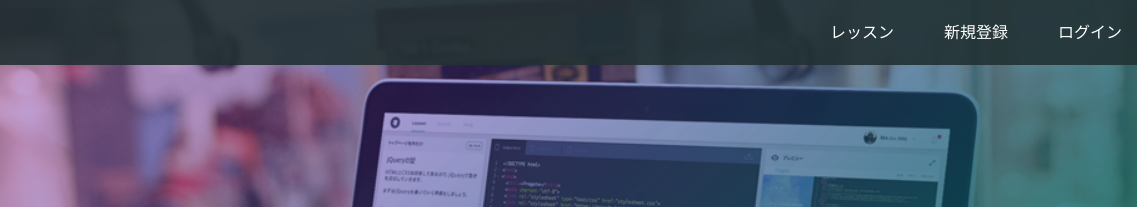
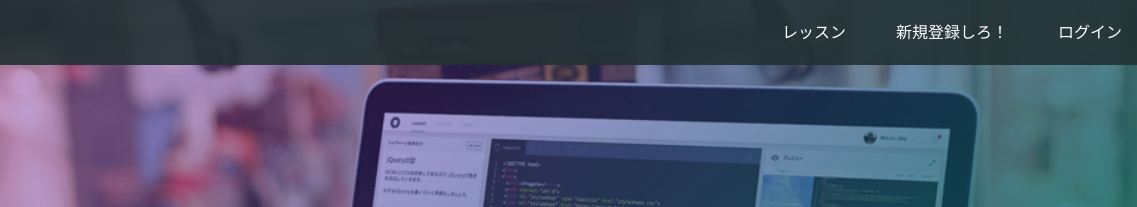
Before and after one commit to kkksssyyy/kkksssyyy.github.io, a plain HTML site: page index.html in a window 1280 px wide. Shown: the top 207 px of the page, 143-1280 px from the left. Drawn offline with Linux system fonts and the light colour scheme.

Commit message:
Update index.html

```diff
--- a/index.html
+++ b/index.html
@@ -16,7 +16,7 @@
       <span class="fa fa-bars menu-icon"></span>
       <div class="header-right">
         <a href="#">レッスン</a>
-        <a href="#">新規登録</a>
+        <a href="#">新規登録しろ！</a>
         <a href="#" class="login">ログイン</a>
       </div>
     </div>
```
